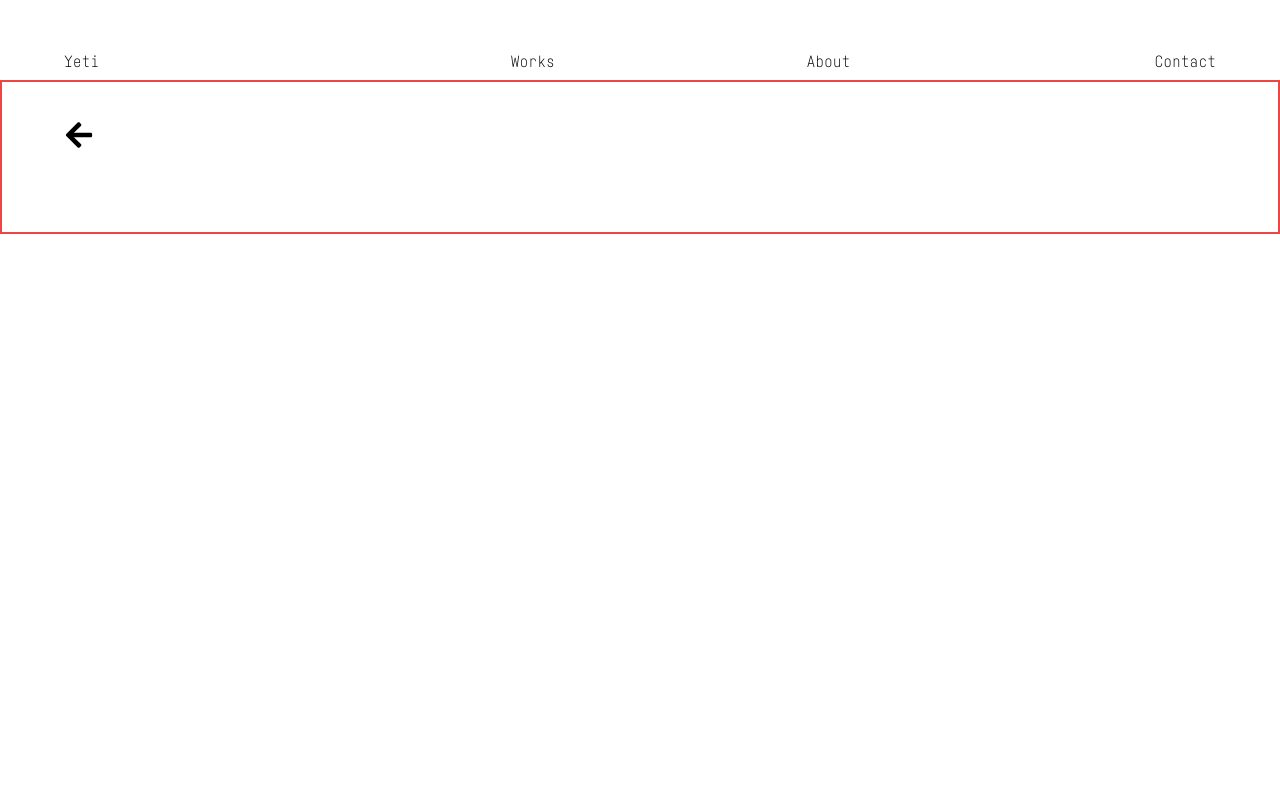
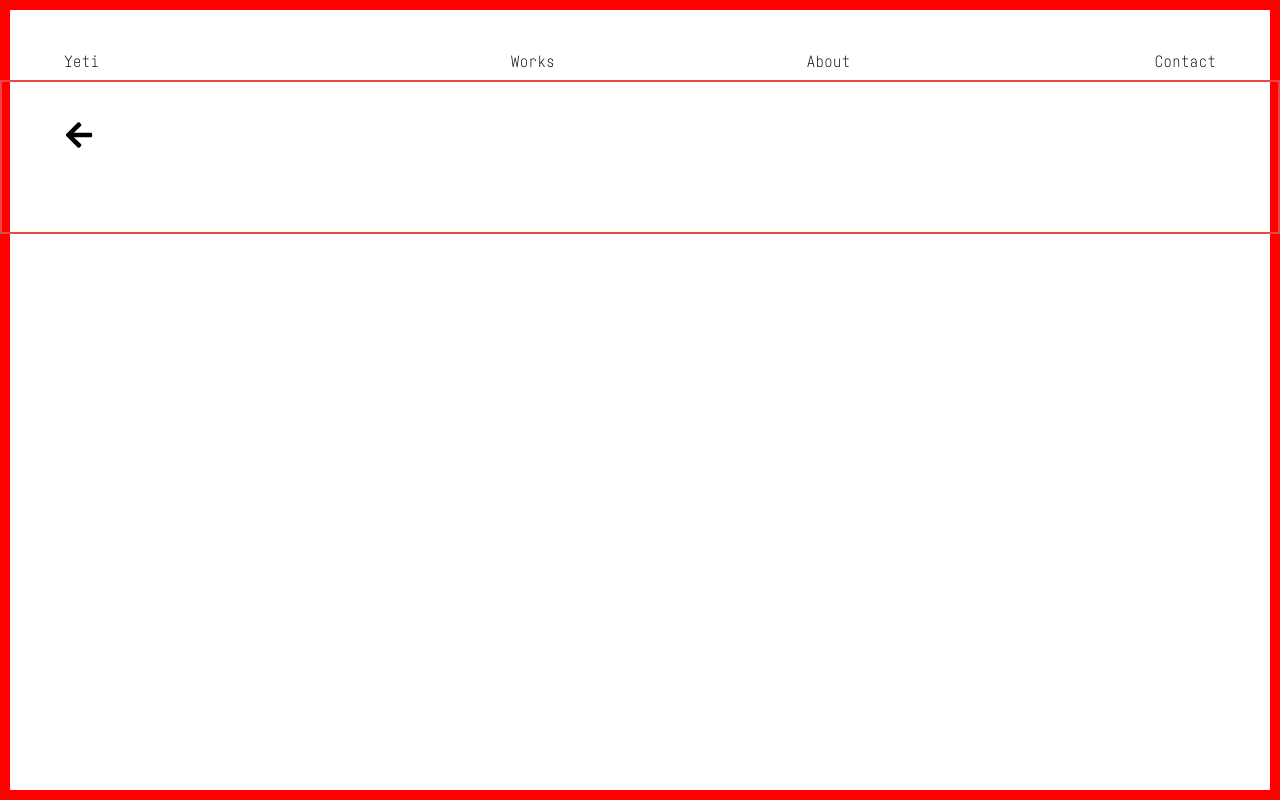
Before and after one commit to yohanetifier/portfolio-v2, a Next.js app: page /test in a window 1280 px wide. Built offline with nearby package versions, Linux system fonts and the light colour scheme.

Commit message:
feat: integrate Three.js context and add FullscreenCanvas component for enhanced 3D rendering; update layout and WorkList to utilize new context

```diff
--- a/app/layout.tsx
+++ b/app/layout.tsx
@@ -3,6 +3,8 @@ import './globals.css';
 import Header from '@/components/Header/Header';
 import Menu from '@/components/Menu/Menu';
 import { Providers } from './providers';
+import { Canvas } from '@react-three/fiber';
+import FullscreenCanvas from '@/components/FullscreenCanvas/FullscreenCanvas';
 
 export const metadata: Metadata = {
   title: {
@@ -81,19 +83,17 @@ export default function RootLayout({
 }>) {
   return (
     <html lang="en">
-      <body
-        className={`antialiased overflow-hidden`}
-        style={{ backgroundColor: '#ffffff' }}
-      >
+      <body className={`antialiased`} style={{ backgroundColor: '#ffffff' }}>
         <div
           className={`w-full grid grid-rows-10 grid-cols-10 gap-[20px] h-[300vh] z-[1] scale-0 absolute top-0 bg-white`}
           id={'grid'}
         ></div>
-        <div
+        {/* <div
           className="fixed top-0 w-screen h-screen z-[2]"
           id="fullscreen"
-        ></div>
+        ></div> */}
         <Providers>
+          <FullscreenCanvas />
           <Menu />
           <Header />
           {children}
--- a/app/providers.tsx
+++ b/app/providers.tsx
@@ -1,12 +1,15 @@
 'use client';
 
 import { HeaderProvider } from '@/contexts/HeaderContext';
+import { ThreeJsProvider } from '@/contexts/ThreeJsContext';
 import MenuProvider from '@/contexts/MenuProvider';
 
 export function Providers({ children }: { children: React.ReactNode }) {
   return (
     <MenuProvider>
-      <HeaderProvider>{children}</HeaderProvider>
+      <HeaderProvider>
+        <ThreeJsProvider>{children}</ThreeJsProvider>
+      </HeaderProvider>
     </MenuProvider>
   );
 }
--- /dev/null
+++ b/components/FullscreenCanvas/FullscreenCanvas.tsx
@@ -0,0 +1,31 @@
+'use client';
+import React from 'react';
+import { Canvas, useThree } from '@react-three/fiber';
+import Plane from '../Plane/Plane';
+import { useThreeJsContext } from '@/contexts/ThreeJsContext';
+import Scene from '../Scene/Scene';
+
+const FullscreenCanvas = () => {
+  const { projectsDetails } = useThreeJsContext();
+  return (
+    <Canvas
+      style={{
+        width: '100vw',
+        height: '100vh',
+        position: 'fixed',
+        top: '0px',
+        left: '0px',
+        border: '10px solid red',
+        pointerEvents: 'none',
+      }}
+      // id="fullscreen"
+    >
+      {/* {projectsDetails.map(({ imageUrl }, i) => (
+        <Plane key={i} imageUrl={imageUrl} />
+      ))} */}
+      <Scene projects={projectsDetails} />
+    </Canvas>
+  );
+};
+
+export default FullscreenCanvas;
--- a/components/Plane/Plane.tsx
+++ b/components/Plane/Plane.tsx
@@ -1,5 +1,5 @@
 'use client';
-import { useFrame, useLoader } from '@react-three/fiber';
+import { useFrame, useLoader, useThree } from '@react-three/fiber';
 import React, { useRef } from 'react';
 import * as THREE from 'three';
 
@@ -64,7 +64,7 @@ void main() {
   pos = position;
   vUv = uv;
   vWave = snoise(pos + uTime);
-  gl_Position = projectionMatrix * modelViewMatrix * vec4(pos.x, pos.y, snoise(pos + uTime), 1.0);
+  gl_Position = projectionMatrix * modelViewMatrix * vec4(pos.x, pos.y, snoise(pos + uTime) * 0.4, 1.0);
 }
 `;
 
@@ -79,17 +79,20 @@ void main() {
 `;
 
 interface Props {
-  imageUrl: string;
+  imageUrl?: string;
 }
 
 const Plane = ({ imageUrl }: Props) => {
-  const proxiedUrl = `/api/image?url=${encodeURIComponent(imageUrl)}`;
+  const proxiedUrl = imageUrl
+    ? `/api/image?url=${encodeURIComponent(imageUrl)}`
+    : './images/fifth-image.png';
   const texture = useLoader(THREE.TextureLoader, proxiedUrl);
   const materialRef = useRef<THREE.ShaderMaterial>();
   const uniforms = {
     uTime: { value: 1.0 },
     uTexture: { value: texture },
   };
+  const { viewport } = useThree();
 
   useFrame((_, delta) => {
     materialRef.current!.uniforms.uTime.value += delta;
@@ -97,7 +100,7 @@ const Plane = ({ imageUrl }: Props) => {
 
   return (
     <mesh>
-      <planeGeometry args={[5, 5, 16, 16]} />
+      <planeGeometry args={[1, 1, 16, 16]} />
       <shaderMaterial
         // wireframe={true}
         fragmentShader={fragmentShader}
--- /dev/null
+++ b/components/Scene/Scene.tsx
@@ -0,0 +1,29 @@
+'use client';
+
+import { ProjectItem } from '@/contexts/ThreeJsContext';
+import React from 'react';
+import Plane from '../Plane/Plane';
+import { useThree } from '@react-three/fiber';
+
+type Props = {
+  projects: ProjectItem[];
+};
+
+const Scene = ({ projects }: Props) => {
+  const { viewport, size } = useThree();
+  return projects.map(({ rects, imageUrl }, i) => {
+    const centerX = rects.left + rects.width / 2;
+    const centerY = rects.top + rects.height / 2;
+    const worldX = (centerX / size.width - 0.5) * viewport.width;
+    const worldY = -(centerY / size.height - 0.5) * viewport.height;
+    const worldW = (rects.width / size.width) * viewport.width;
+    const worldH = (rects.height / size.height) * viewport.height;
+    return (
+      <group key={i} position={[worldX, worldY, 0]} scale={[worldW, worldH, 1]}>
+        <Plane imageUrl={imageUrl} />
+      </group>
+    );
+  });
+};
+
+export default Scene;
--- a/components/WorkList/WorkList.tsx
+++ b/components/WorkList/WorkList.tsx
@@ -11,6 +11,7 @@ import { getPositions } from './utils/getPositions';
 import { applyGsapTransition } from './utils/applyGsapTransition';
 import { Canvas } from '@react-three/fiber';
 import Plane from '../Plane/Plane';
+import { useThreeJsContext } from '@/contexts/ThreeJsContext';
 
 gsap.registerPlugin(Flip, ScrollTrigger);
 
@@ -19,6 +20,8 @@ export default function WorkList({
 }: {
   projects: Pick<Project, 'featuredImage' | 'title'>[];
 }) {
+  const { projectsDetails, setProjects } = useThreeJsContext();
+  const linkArray = useRef<HTMLAnchorElement[]>([]);
   const mainWrapperRef = useRef<HTMLDivElement>(null);
   const gridRef = useRef<HTMLDivElement>(null);
   const router = useRouter();
@@ -33,29 +36,37 @@ export default function WorkList({
     fullscreenWrapper!.style.opacity = '1';
     e.preventDefault();
     const target = e.currentTarget;
-    const state = Flip.getState(e.currentTarget);
-    const otherChildren = Array.from(gridRef.current!.children).filter(
-      (child) => child !== e.currentTarget,
-    );
-    const { childAtTheBottom, childAtTheTop } = getPositions(
-      otherChildren as HTMLElement[],
-      target,
-    );
-    e.currentTarget.className = '';
-    fullscreenWrapper!.append(e.currentTarget);
-    e.currentTarget.className = 'absolute w-screen h-screen ';
+    console.log('e.current.target', target);
+    // const state = Flip.getState(e.currentTarget);
+    // const otherChildren = Array.from(gridRef.current!.children).filter(
+    //   (child) => child !== e.currentTarget,
+    // );
+    // const { childAtTheBottom, childAtTheTop } = getPositions(
+    //   otherChildren as HTMLElement[],
+    //   target,
+    // );
+    // e.currentTarget.className = '';
+    // fullscreenWrapper!.append(e.currentTarget);
+    // e.currentTarget.className = 'absolute w-screen h-screen ';
 
-    applyGsapTransition(
-      childAtTheBottom,
-      childAtTheTop,
-      formatedTitle,
-      state,
-      e.currentTarget,
-      router,
-    );
+    // applyGsapTransition(
+    //   childAtTheBottom,
+    //   childAtTheTop,
+    //   formatedTitle,
+    //   state,
+    //   e.currentTarget,
+    //   router,
+    // );
   };
 
   useEffect(() => {
+    const rects = linkArray.current.map((el, i) => {
+      return {
+        rects: el.getBoundingClientRect(),
+        imageUrl: projects[i].featuredImage.src,
+      };
+    });
+    setProjects(rects);
     document.body.style.overflow = 'visible';
     const grid = document.getElementById('grid');
     setTimeout(() => {
@@ -98,28 +109,20 @@ export default function WorkList({
           gridTemplateRows: `repeat(${metrics.rows}, minmax(0, 1fr))`,
         }}
       >
-        {projects.map(({ featuredImage, title }, index) => {
+        {projects.map(({ title }, index) => {
           const placement = getGridPlacement(index);
           return (
             <Link
               key={index}
               href={`/work/${title.replace(/\s+/g, '-')}`}
               prefetch={true}
-              className={placement.className}
+              className={`${placement.className}`}
               onClick={(e) => handleTransition(e, title)}
               style={placement.style}
-            >
-              {/* <Image
-                src={featuredImage.src}
-                alt={featuredImage.alt}
-                width={1000}
-                height={1000}
-                className="w-full h-full object-cover"
-              /> */}
-              <Canvas>
-                <Plane imageUrl={featuredImage.src} />
-              </Canvas>
-            </Link>
+              ref={(el) => {
+                linkArray.current[index] = el!;
+              }}
+            ></Link>
           );
         })}
       </div>
--- a/components/WorkList/utils/applyGsapTransition.ts
+++ b/components/WorkList/utils/applyGsapTransition.ts
@@ -17,7 +17,7 @@ export const applyGsapTransition = (
     rotate: -10,
     duration: 1,
     onComplete: () => {
-      router.push(`/work/${title}`);
+      // router.push(`/work/${title}`);
     },
   }).to(
     childAtTheTop,
--- /dev/null
+++ b/contexts/ThreeJsContext.tsx
@@ -0,0 +1,31 @@
+import React, { createContext, ReactNode, useContext, useState } from 'react';
+
+export interface ProjectItem {
+  rects: DOMRect;
+  imageUrl: string;
+}
+
+interface ThreeJsContextType {
+  projectsDetails: ProjectItem[];
+  setProjects: (projectsDetails: ProjectItem[]) => void;
+}
+
+const ThreeJsContext = createContext<ThreeJsContextType | undefined>(undefined);
+
+export const ThreeJsProvider = ({ children }: { children: ReactNode }) => {
+  const [projectsDetails, setProjects] = useState<ProjectItem[]>([]);
+
+  return (
+    <ThreeJsContext.Provider value={{ projectsDetails, setProjects }}>
+      {children}
+    </ThreeJsContext.Provider>
+  );
+};
+
+export function useThreeJsContext(): ThreeJsContextType {
+  const context = useContext(ThreeJsContext);
+  if (context === undefined) {
+    throw new Error('useThreeJsContext must be used within a ThreeJsProvider');
+  }
+  return context;
+}
```
